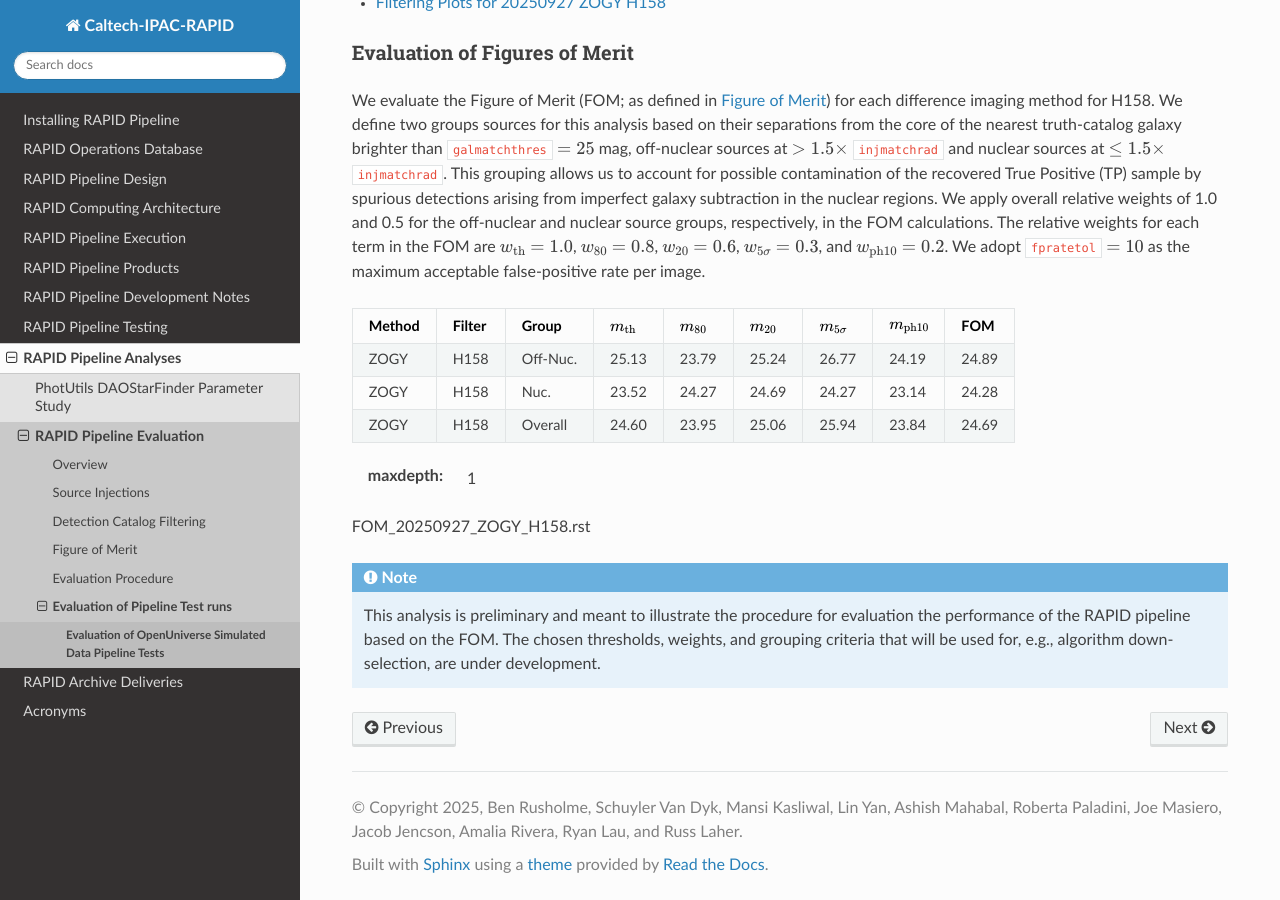
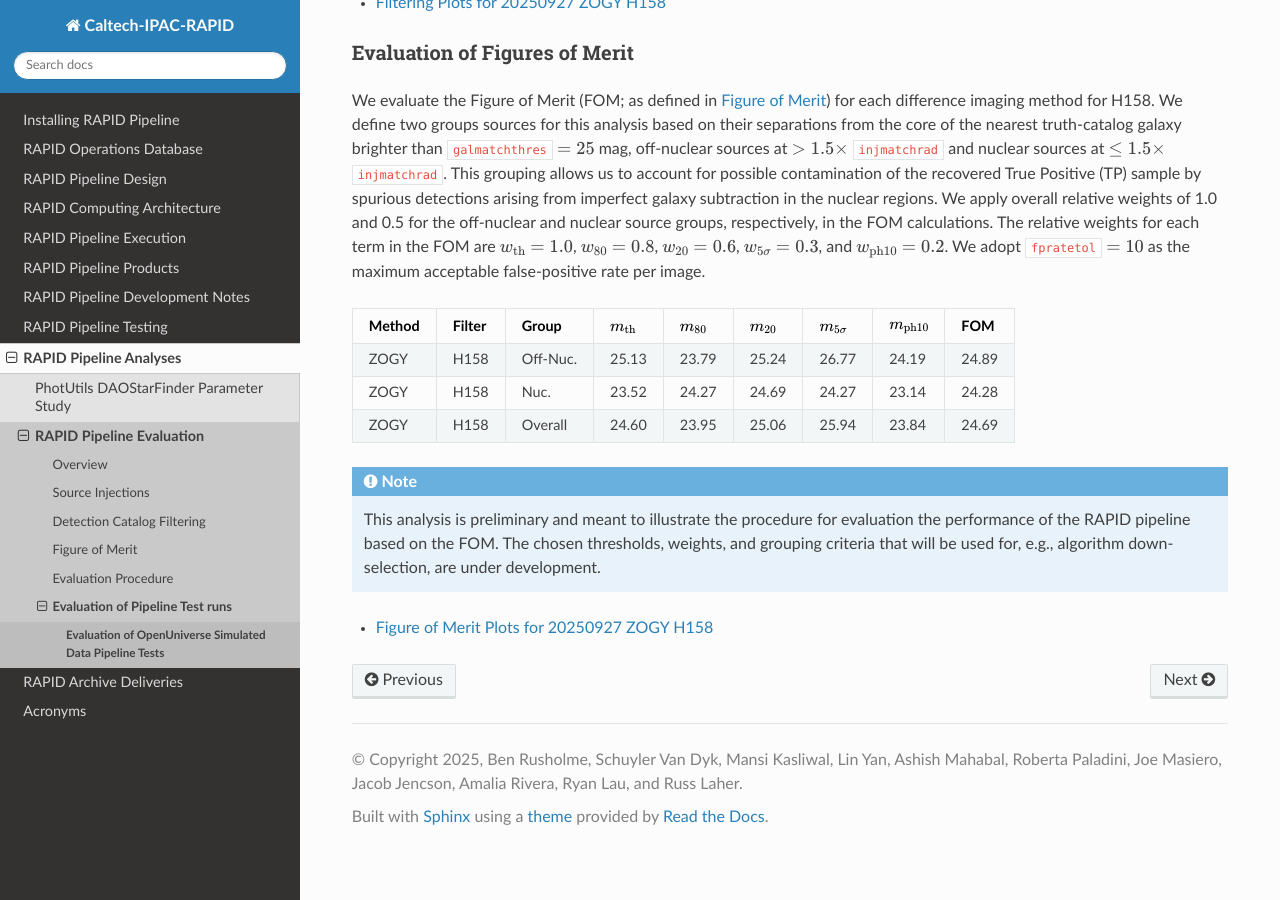
Before and after one commit to Caltech-IPAC/rapid, a Sphinx documentation site: the page built from docs/source/analyses/pipeline_evaluation_metrics/openuniv_eval.rst, in a window 1280 px wide and 900 px high, scrolled down 1574 px. Built offline with Sphinx 7.4.7 and the Read the Docs theme 3.1.0, drawn with Linux system fonts in a browser that asks for light colours.

Commit message:
Fixed issue with link to FOM plots.

```diff
--- a/docs/source/analyses/pipeline_evaluation_metrics/openuniv_eval.rst
+++ b/docs/source/analyses/pipeline_evaluation_metrics/openuniv_eval.rst
@@ -83,12 +83,12 @@ ZOGY      H158      Nuc.        23.52                      24.27             24.
 ZOGY      H158      Overall     24.60                      23.95             25.06             25.94                  23.84                        24.69
 ======    ======    ========    =======================    ==============    ==============    ===================    =========================    =====
 
-.. toctree::
-:maxdepth: 1
-
-FOM_20250927_ZOGY_H158.rst
-
 .. note::
    This analysis is preliminary and meant to illustrate the procedure for evaluation the performance of the RAPID pipeline
    based on the FOM. The chosen
    thresholds, weights, and grouping criteria that will be used for, e.g., algorithm down-selection, are under development.
+
+.. toctree::
+    :maxdepth: 1
+
+    FOM_20250927_ZOGY_H158.rst
```
